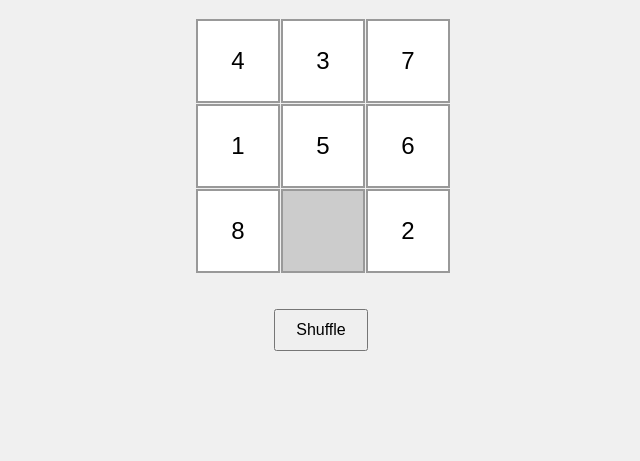
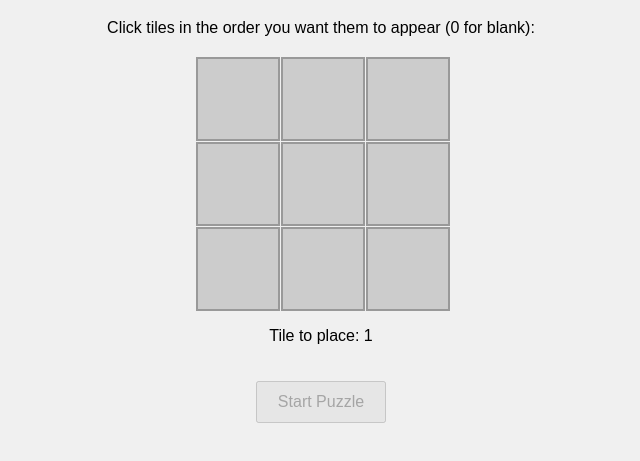
Before and after one commit to richardyeow95/3x3-number-sliding-puzzle, a plain HTML site: page index.html in a window 1280 px wide. Shown: the part 109-570 px from the top of the page, without its empty margins (319-959 px from the left). Drawn offline with Linux system fonts and the light colour scheme.

Commit message:
Add files via upload

```diff
--- a/index.html
+++ b/index.html
@@ -8,9 +8,19 @@
 </head>
 <body>
   <h1>3x3 Sliding Puzzle</h1>
-  <div id="puzzle-container"></div>
-  <p id="message"></p>
-  <button onclick="shuffleTiles()">Shuffle</button>
+  <div id="setup-screen">
+    <p>Click tiles in the order you want them to appear (0 for blank):</p>
+    <div id="setup-container"></div>
+    <p id="setup-instructions">Tile to place: <span id="next-number">1</span></p>
+    <button id="start-game" disabled>Start Puzzle</button>
+  </div>
+
+  <div id="game-screen" style="display: none;">
+    <div id="puzzle-container"></div>
+    <p id="message"></p>
+    <button onclick="shuffleTiles()">Shuffle</button>
+  </div>
+
   <script src="script.js"></script>
 </body>
 </html>
--- a/script.js
+++ b/script.js
@@ -1,15 +1,23 @@
 // script.js
-const container = document.getElementById("puzzle-container");
+const puzzleContainer = document.getElementById("puzzle-container");
+const setupContainer = document.getElementById("setup-container");
 const message = document.getElementById("message");
+const setupScreen = document.getElementById("setup-screen");
+const gameScreen = document.getElementById("game-screen");
+const startButton = document.getElementById("start-game");
+const nextNumberSpan = document.getElementById("next-number");
+
 let tiles = [];
+let setupTiles = Array(9).fill(null);
+let currentSetupIndex = 1;
 
 function createTiles() {
   tiles = [...Array(8).keys()].map(n => n + 1);
-  tiles.push(0); // 0 represents the empty tile
+  tiles.push(0);
 }
 
 function renderTiles() {
-  container.innerHTML = "";
+  puzzleContainer.innerHTML = "";
   tiles.forEach((num, i) => {
     const tile = document.createElement("div");
     tile.className = "tile";
@@ -17,7 +25,7 @@ function renderTiles() {
       tile.textContent = num;
       tile.onclick = () => tryMove(i);
     }
-    container.appendChild(tile);
+    puzzleContainer.appendChild(tile);
   });
 }
 
@@ -67,5 +75,41 @@ function checkWin() {
   }
 }
 
-createTiles();
-shuffleTiles();
+function initSetup() {
+  setupContainer.innerHTML = "";
+  setupTiles = Array(9).fill(null);
+  currentSetupIndex = 1;
+  nextNumberSpan.textContent = currentSetupIndex;
+  startButton.disabled = true;
+
+  for (let i = 0; i < 9; i++) {
+    const tile = document.createElement("div");
+    tile.className = "tile";
+    tile.onclick = () => placeTile(i, tile);
+    setupContainer.appendChild(tile);
+  }
+}
+
+function placeTile(i, tileElement) {
+  if (setupTiles[i] !== null || currentSetupIndex > 9) return;
+
+  const value = currentSetupIndex === 9 ? 0 : currentSetupIndex;
+  setupTiles[i] = value;
+  tileElement.textContent = value === 0 ? "" : value;
+  currentSetupIndex++;
+  nextNumberSpan.textContent = currentSetupIndex === 9 ? "0 (blank)" : currentSetupIndex;
+
+  if (!setupTiles.includes(null)) {
+    startButton.disabled = false;
+  }
+}
+
+startButton.onclick = () => {
+  tiles = [...setupTiles];
+  setupScreen.style.display = "none";
+  gameScreen.style.display = "block";
+  renderTiles();
+};
+
+// Initialize setup mode on load
+initSetup();
--- a/style.css
+++ b/style.css
@@ -6,7 +6,7 @@ body {
   padding-top: 40px;
 }
 
-#puzzle-container {
+#puzzle-container, #setup-container {
   display: grid;
   grid-template-columns: repeat(3, 80px);
   grid-template-rows: repeat(3, 80px);
```
